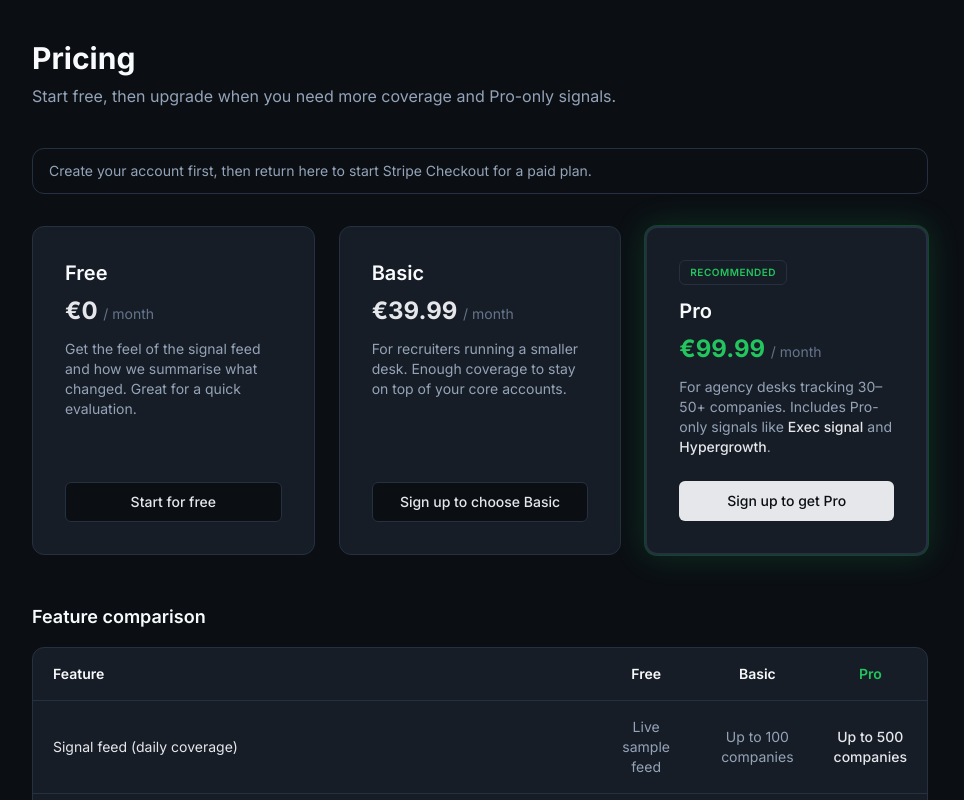
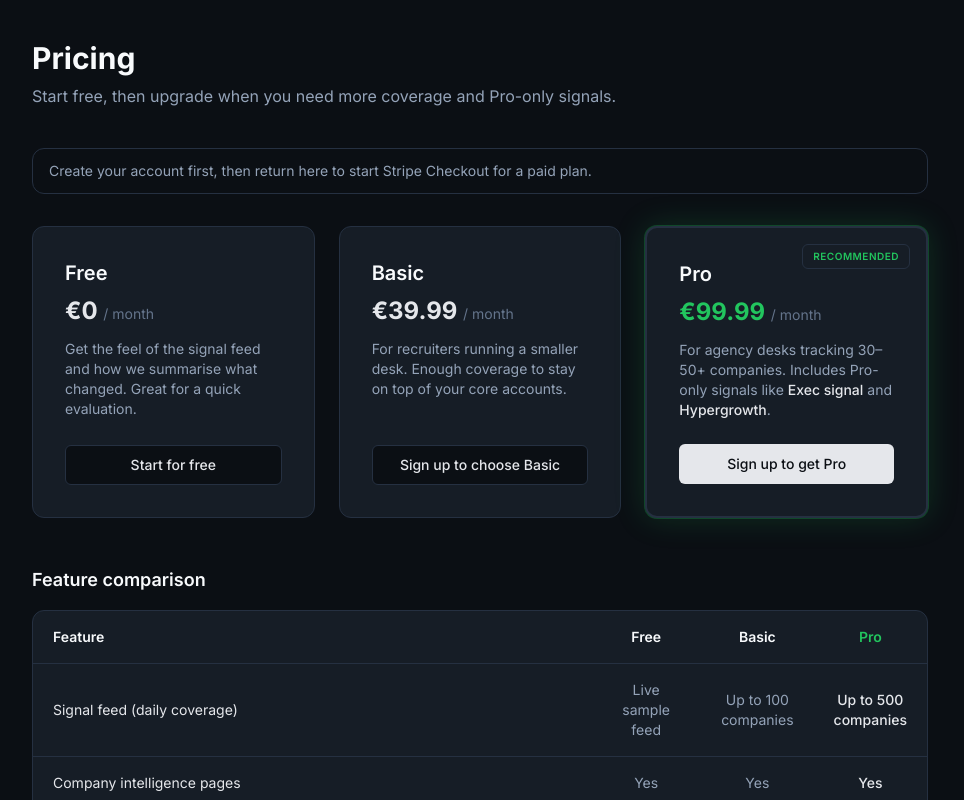
Before and after one commit to conorwalsh1/scout-signal, a Next.js app: page /pricing in a window 1280 px wide. Shown: the top 800 px of the page, without its empty margins (160-1124 px from the left). Built offline with nearby package versions, Linux system fonts and the light colour scheme; no server answers.

Commit message:
Polish sidebar and pricing card layout

```diff
--- a/app/pricing/page.tsx
+++ b/app/pricing/page.tsx
@@ -123,12 +123,12 @@ export default async function PricingPage() {
           </div>
           {/* Pro */}
           <div
-            className="rounded-xl border-2 border-signal-green/70 bg-card p-6 md:p-8 flex flex-col min-h-[220px]"
+            className="relative rounded-xl border-2 border-signal-green/70 bg-card p-6 md:p-8 flex flex-col min-h-[220px]"
             style={{
               boxShadow: "0 0 32px rgba(34, 197, 94, 0.18), 0 0 0 1px rgba(34, 197, 94, 0.25)",
             }}
           >
-            <span className="mb-3 inline-flex w-fit px-2.5 py-1 rounded-md text-[10px] font-semibold uppercase tracking-wider bg-signal-green/25 text-signal-green border border-signal-green/50">
+            <span className="absolute right-4 top-4 inline-flex w-fit px-2.5 py-1 rounded-md text-[10px] font-semibold uppercase tracking-wider bg-signal-green/25 text-signal-green border border-signal-green/50">
               Recommended
             </span>
             <h2 className="text-xl font-semibold text-foreground-heading">Pro</h2>
--- a/components/sidebar-brand.tsx
+++ b/components/sidebar-brand.tsx
@@ -10,7 +10,7 @@ export function SidebarBrand() {
   return (
     <Link
       href="/dashboard"
-      className="flex items-center justify-center gap-3 font-semibold text-foreground-heading no-underline-hover w-full group-hover/sidebar:justify-start group-focus-within/sidebar:justify-start group-data-[pinned=true]/sidebar:justify-start"
+      className="flex items-center justify-center gap-3 font-semibold text-foreground-heading no-underline-hover w-full rounded-md px-0 py-2 group-hover/sidebar:justify-start group-focus-within/sidebar:justify-start group-data-[pinned=true]/sidebar:justify-start group-hover/sidebar:px-3 group-focus-within/sidebar:px-3 group-data-[pinned=true]/sidebar:px-3 hover:bg-muted"
       aria-label="ScoutSignal – Dashboard"
     >
       <div className="relative h-6 w-6 flex items-center justify-center">
--- a/components/sidebar-shell.tsx
+++ b/components/sidebar-shell.tsx
@@ -73,7 +73,9 @@ export function SidebarShell({
         <div
           className={cn(
             "relative border-b border-sidebar-border flex items-center justify-center",
-            hydrated && !pinned ? "px-3 py-3 group-hover/sidebar:px-4 group-focus-within/sidebar:px-4" : "p-4"
+            // Keep header padding consistent with nav (nav uses p-2 + items use px-3).
+            // Brand handles its own inner padding when expanded.
+            "p-2"
           )}
         >
           <div className="min-w-0">{brand}</div>
```
